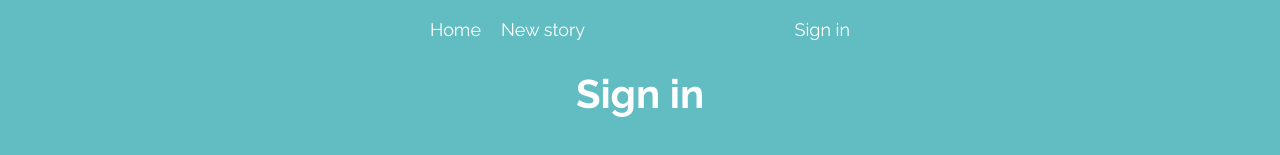
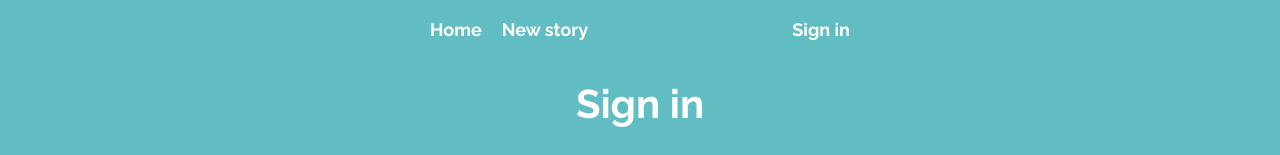
Before and after one commit to luvejo/ohboi-frontend, a Nuxt app: page /sign-in in a window 1280 px wide. Shown: the top 155 px of the page. Built offline with nearby package versions, Linux system fonts and the light colour scheme.

Commit message:
feat(component): style active link

```diff
--- a/components/Header.vue
+++ b/components/Header.vue
@@ -44,7 +44,7 @@ export default {
 -----------------------------------------------*/
 @media screen and (min-width: 480px) {
   .main-header {
-    margin-top: 30px;
+    margin-top: 40px;
   }
 }
 </style>
--- a/components/Menu.vue
+++ b/components/Menu.vue
@@ -86,6 +86,15 @@ export default {
 }
 .desktop-menu {
   display: none;
+
+  a {
+    font-weight: bold;
+    padding-bottom: 5px;
+
+    &.active-link {
+      border-bottom: 3px solid vars.$white;
+    }
+  }
 }
 .mobile-menu {
   position: absolute;
--- a/nuxt.config.js
+++ b/nuxt.config.js
@@ -52,6 +52,8 @@ export default {
   },
 
   router: {
+    linkExactActiveClass: 'active-link',
+
     extendRoutes(routes, resolve) {
       routes.push(
         {
```
